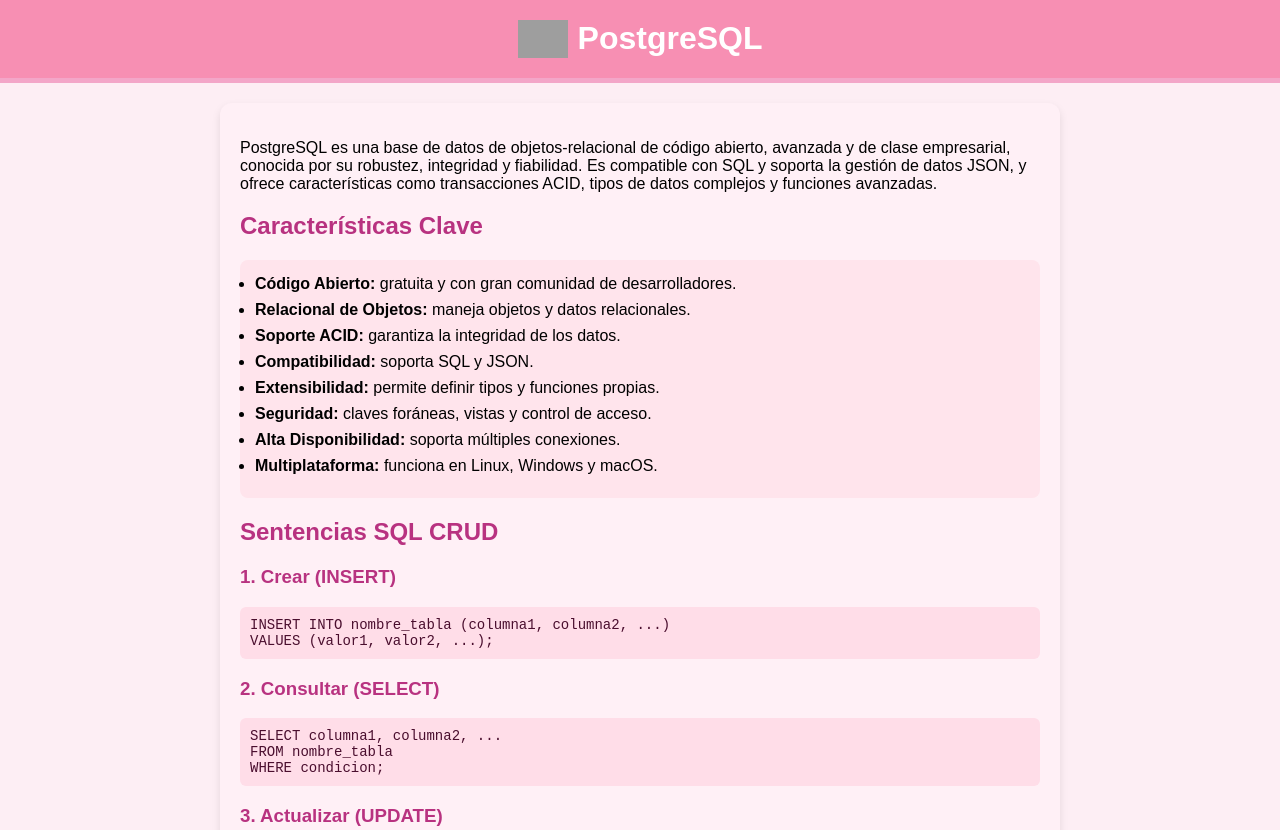
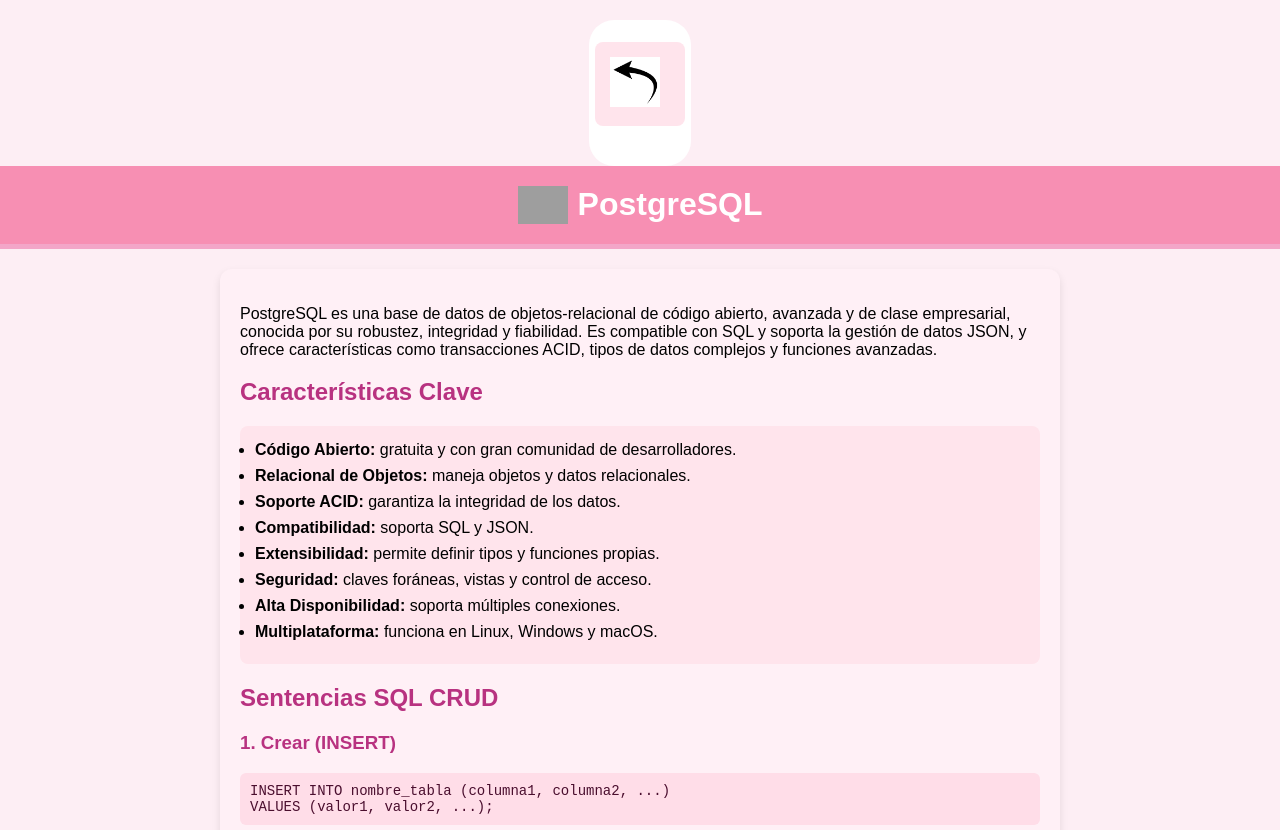
Before and after one commit to GeraldineRR/Proyecto_Repropig, a plain HTML site: page PostgreSQL.html in a window 1280 px wide. Shown: the top 830 px of the page. Drawn offline with Linux system fonts and the light colour scheme; grey boxes are pictures that could not be loaded.

Commit message:
agrego boton  de regresar a la página atras

```diff
--- a/PostgreSQL.html
+++ b/PostgreSQL.html
@@ -64,9 +64,28 @@
       margin-top: 20px;
       border-top: 5px solid #f3a6c8;
     }
+    #menu2{
+            width: 7%;
+            background: #ffffff;
+            padding: 6px 6px;
+            margin: auto;
+            margin-top: 20px;
+            border-radius: 25px;
+        }
+#menu2 li{
+            display: inline-block;
+            list-style: none;
+            font: bold 16px verdana, sans-serif;
+            border-radius: 10px;
+        }
   </style>
 </head>
 <body>
+  <nav id="menu2">
+                    <ul>
+                        <a href= "PagPrincipal.html"><img src="IMG/flecha.jpg" alt="" style="width: 50px;"></a>
+                    </ul>
+                </nav>
   <header>
     <h1>
       <img src="https://www.postgresql.org/media/img/about/press/elephant.png" alt="Logo PostgreSQL">
```
